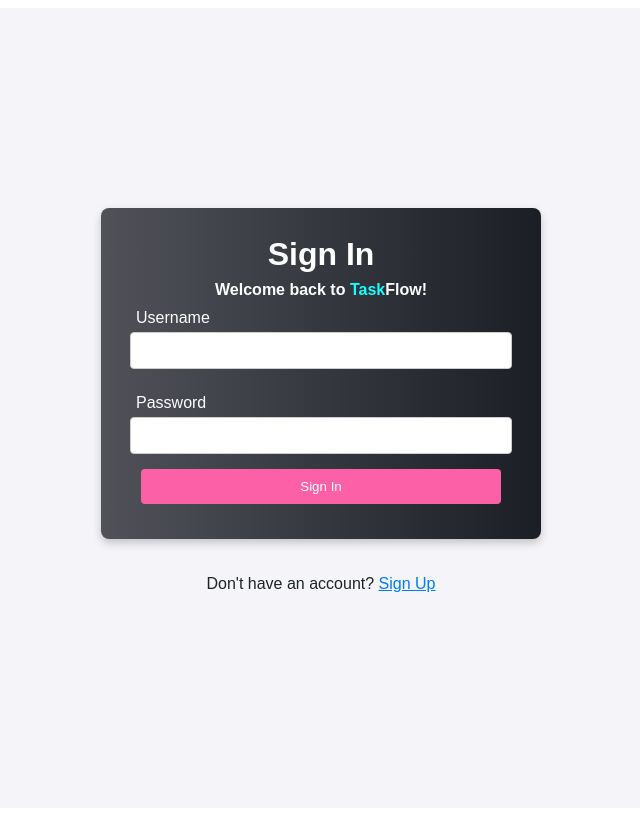
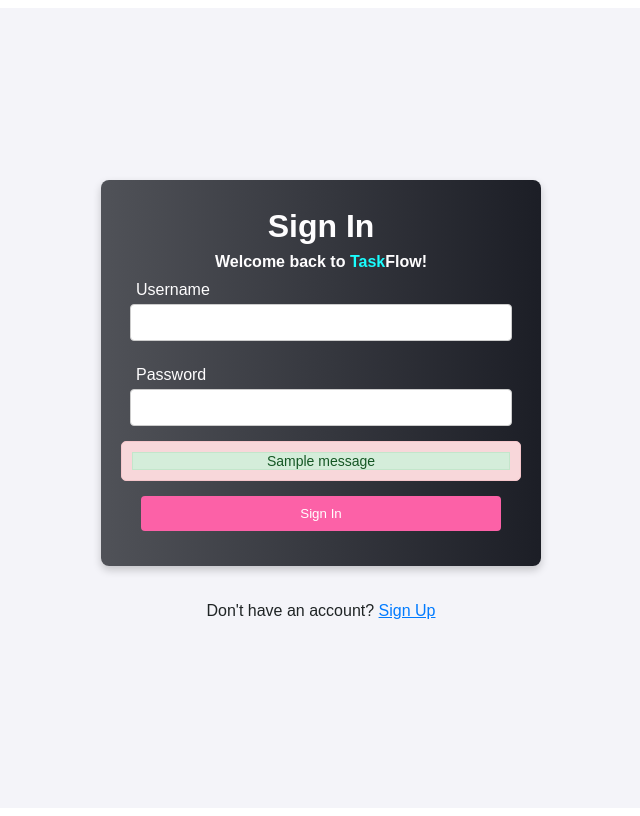
Before and after one commit to equinoxYttrium31/TaskFlow, a Django app: page /main/ in a window 1280 px wide. Shown: the whole page, without its empty margins (319-959 px from the left). Run offline with Django 5.2, Linux system fonts and the light colour scheme; one stand-in notice (Sample message) is shown.

Commit message:
adjustments in login signup

```diff
--- a/TaskFlow_FrontEnd/static/CSS/Login_styles.css
+++ b/TaskFlow_FrontEnd/static/CSS/Login_styles.css
@@ -94,3 +94,23 @@
 .hidden {
   display: none;
 }
+
+.error-messages {
+  background-color: #f8d7da;
+  color: #721c24;
+  border: 1px solid #f5c6cb;
+  padding: 10px;
+  margin-bottom: 15px;
+  border-radius: 5px;
+}
+
+.error-messages .message {
+  margin: 0;
+  font-size: 14px;
+}
+
+.message.success {
+  background-color: #d4edda;
+  color: #155724;
+  border: 1px solid #c3e6cb;
+}
--- a/TaskFlow_FrontEnd/static/JS/Login_js.js
+++ b/TaskFlow_FrontEnd/static/JS/Login_js.js
@@ -20,9 +20,21 @@
   showSignupLink.classList.remove("hidden");
 });
 
-// Set the default state
-loginForm.classList.add("active");
+// Set initial state
+const showSignup = "{{ show_signup|default:'false' }}" === "True";
+if (showSignup) {
+  signupForm.classList.add("active");
+  loginForm.classList.remove("active");
+  showSigninLink.classList.remove("hidden");
+  showSignupLink.classList.add("hidden");
+} else {
+  loginForm.classList.add("active");
+  signupForm.classList.remove("active");
+  showSignupLink.classList.remove("hidden");
+  showSigninLink.classList.add("hidden");
+}
 
+// Password Validation for Signup Form
 function validateForm() {
   const password = document.getElementById("Password").value;
   const confirmPassword = document.getElementById("ConfirmPassword").value;
--- a/TaskFlow_FrontEnd/templates/Login.html
+++ b/TaskFlow_FrontEnd/templates/Login.html
@@ -9,7 +9,9 @@
   </head>
   <body>
     <div class="cntr__login_signup">
-      <div class="cntr_login">
+      <div
+        class="cntr_login {% if show_signup %}hidden{% else %}active{% endif %}"
+      >
         <h1 class="title login">Sign In</h1>
         <h4 class="context login">
           Welcome back to <span class="__task">Task</span
@@ -34,13 +36,23 @@
             id="Password"
             required
           />
+          <!-- Error Message Display -->
+          {% if messages %}
+          <div class="error-messages">
+            {% for message in messages %}
+            <p class="message {{ message.tags }}">{{ message }}</p>
+            {% endfor %}
+          </div>
+          {% endif %}
 
           <input class="ls__form_inp btn" type="submit" value="Sign In" />
           <input type="hidden" name="action" value="signin" />
         </form>
       </div>
 
-      <div class="cntr_signup">
+      <div
+        class="cntr_signup {% if show_signup %}active{% else %}hidden{% endif %}"
+      >
         <h1 class="title signup">Sign Up</h1>
         <h4 class="context signup">
           Join us in <span class="__task">Task</span
@@ -53,7 +65,7 @@
             class="ls__form_inp"
             type="text"
             name="Username"
-            id="Username"
+            id="signup_Username"
             required
           />
 
@@ -71,7 +83,7 @@
             class="ls__form_inp"
             type="password"
             name="Password"
-            id="Password"
+            id="signup_Password"
             required
           />
 
@@ -80,7 +92,7 @@
             class="ls__form_inp"
             type="password"
             name="ConfirmPassword"
-            id="ConfirmPassword"
+            id="signup_ConfirmPassword"
             required
           />
 
@@ -89,6 +101,15 @@
             <option value="team_member">Team Member</option>
             <option value="project_leader">Project Leader</option>
           </select>
+
+          <!-- Error Message Display -->
+          {% if messages %}
+          <div class="error-messages">
+            {% for message in signup_messages %}
+            <p class="message {{ message.tags }}">{{ message }}</p>
+            {% endfor %}
+          </div>
+          {% endif %}
 
           <input class="ls__form_inp btn" type="submit" value="Sign Up" />
           <input type="hidden" name="action" value="signup" />
--- a/TaskFlow_FrontEnd/views.py
+++ b/TaskFlow_FrontEnd/views.py
@@ -4,6 +4,8 @@
 from . import models
 from django.contrib.auth import authenticate, login
 from django.http import HttpResponseRedirect
+from django.contrib.sessions.models import Session
+from .models import User
 
 # Home view (doesn't need changes)
 def home_view(request):
@@ -18,13 +20,15 @@
     template = "Login.html"
     return render(request, template)
 
-# Sign up and Sign in view
 def save_user(request):
+    signup_messages = []
+    show_signup = False  # Default to show Sign In form
+
     if request.method == 'POST':
-        action = request.POST.get('action')  # Get the action (signup or signin)
+        action = request.POST.get('action')  # 'signup' or 'signin'
 
         if action == 'signup':
-            # Handle Sign-Up (User Creation)
+            # Handle Sign-Up
             Username = request.POST.get('Username')
             Email = request.POST.get('Email')
             Password = request.POST.get('Password')
@@ -33,65 +37,37 @@
 
             # Basic validation
             if not Username or not Email or not Password or not confirm_password or not Role:
-                messages.error(request, "All fields are required!")
-                return redirect('Login')  # Redirect back to the same page with error
-
-            # Check if passwords match
-            if Password != confirm_password:
-                messages.error(request, "Passwords do not match!")
+                signup_messages.append(("All fields are required!", "error"))
+                show_signup = True
+            elif Password != confirm_password:
+                signup_messages.append(("Passwords do not match!", "error"))
+                show_signup = True
+            elif models.User.objects.filter(Username=Username).exists():
+                signup_messages.append(("Username already exists!", "error"))
+                show_signup = True
+            elif models.User.objects.filter(Email=Email).exists():
+                signup_messages.append(("Email is already registered!", "error"))
+                show_signup = True
+            else:
+                # Save user
+                hashed_password = make_password(Password)
+                user = models.User(
+                    Username=Username, Email=Email, Password=hashed_password, Role=Role
+                )
+                user.save()
+                messages.success(request, "User created successfully!")
                 return redirect('Login')
 
-            # Check if username or email already exists
-            if models.User.objects.filter(Username=Username).exists():
-                messages.error(request, "Username already exists!")
-                return redirect('Login')
+        elif action == 'signin':
+            # Handle Sign-In (already handled in `login_view`)
 
-            if models.User.objects.filter(Email=Email).exists():
-                messages.error(request, "Email is already registered!")
-                return redirect('Login')
+            return login_view(request)
 
-            # Hash the password before saving
-            hashed_password = make_password(Password)
-
-            # Create and save the user instance to the User model
-            user = models.User(Username=Username, Email=Email, Password=hashed_password, Role=Role)
-            user.save()
-
-            # Success message and redirect to login page
-            messages.success(request, "User created successfully!")
-            return redirect('Login')  # Redirect to login page
-
-        elif action == 'signin':
-            # Handle Sign-In (Authentication)
-            username = request.POST.get('Username')
-            password = request.POST.get('Password')
-
-            # Basic validation
-            if not username or not password:
-                messages.error(request, "Both username and password are required!")
-                return redirect('Login')
-
-            try:
-                user = models.User.objects.get(username=username)
-                if check_password(password, user.password):
-                    # Password is correct, log the user in (optional, you can use Django's login function here)
-                    messages.success(request, "Logged in successfully!")
-                    return redirect('home_view')  # Redirect to home page after successful login
-                else:
-                    messages.error(request, "Incorrect password.")
-                    return redirect('Login')
-            except models.User.DoesNotExist:
-                messages.error(request, "User does not exist.")
-                return redirect('Login')
-
-    # If it's not a POST request, just render the login page
-    return render(request, 'Login.html')
-
-from django.shortcuts import render, redirect
-from django.contrib import messages
-from django.contrib.auth.hashers import check_password
-from django.contrib.sessions.models import Session
-from .models import User  # Import your custom User model
+    return render(
+        request,
+        "Login.html",
+        {"signup_messages": signup_messages, "show_signup": show_signup},
+    )
 
 def login_view(request):
     if request.method == 'POST':
```
Also changed, not shown: db.sqlite3.
